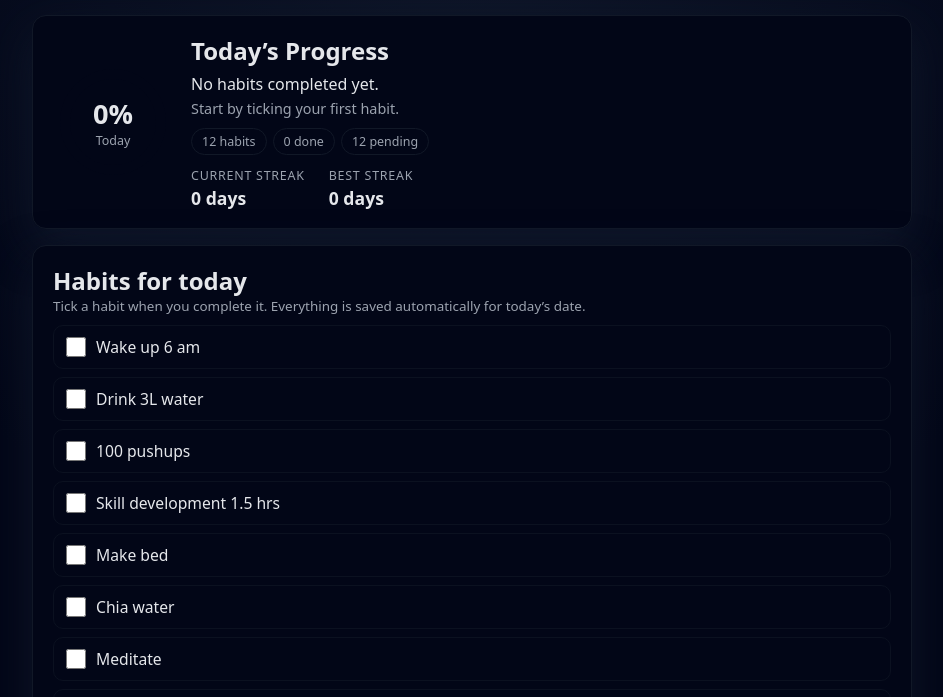
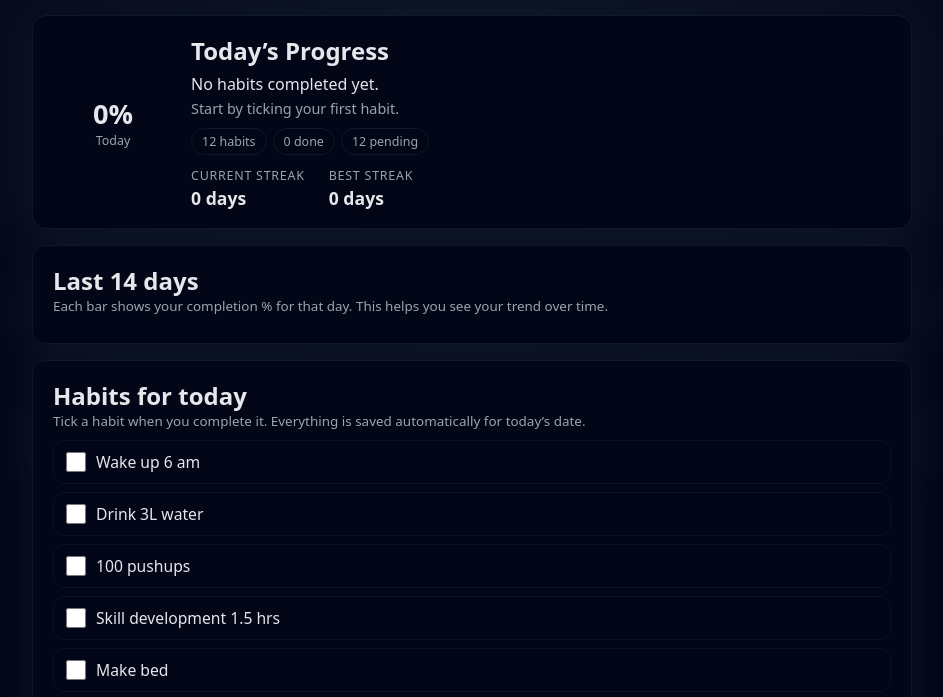
Before and after one commit to anumodkp7/HABIT-Tracker1, a plain HTML site: page index.html in a window 1280 px wide. Shown: the part 94-791 px from the top of the page, without its empty margins (168-1111 px from the left). Drawn offline with Linux system fonts and the light colour scheme.

Commit message:
Update index.html

```diff
--- a/index.html
+++ b/index.html
@@ -66,6 +66,17 @@
         </div>
       </section>
 
+       <!-- Progress history -->
+      <section class="card history-card">
+        <h2>Last 14 days</h2>
+        <p class="hint">
+          Each bar shows your completion % for that day. This helps you see your trend over time.
+        </p>
+        <div id="historyChart" class="history-chart">
+          <!-- Filled by JavaScript -->
+        </div>
+      </section>
+
       <!-- Habit list -->
       <section class="card">
         <h2>Habits for today</h2>
```
